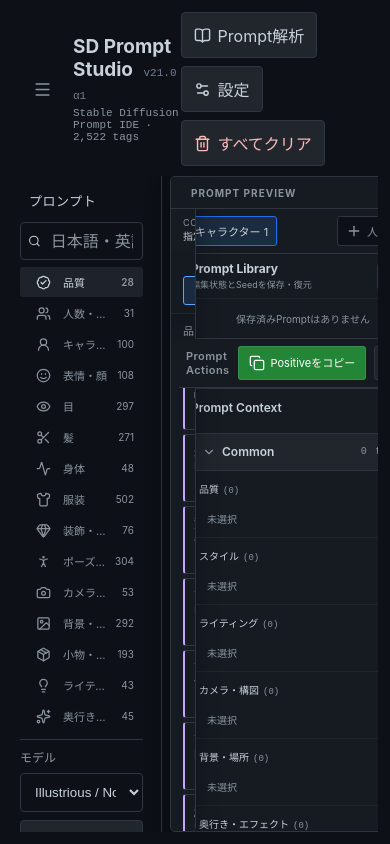
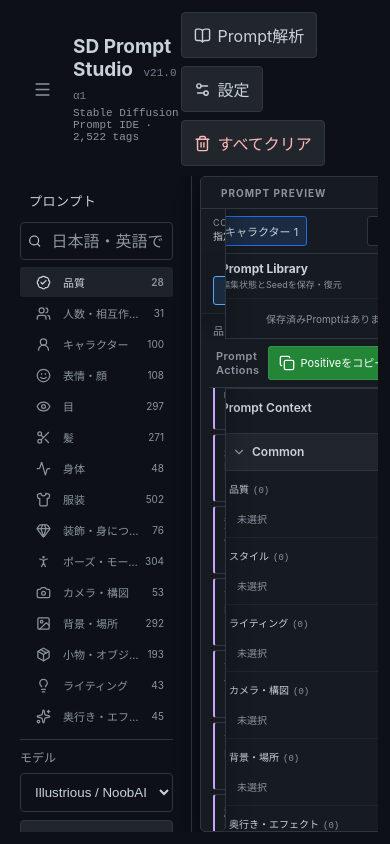
Before and after one commit to whatrune/sd-prompt-studio, a React (Vite) app: page / in a window 390 px wide. Built offline with nearby package versions, Linux system fonts and the light colour scheme; the HTML template or start-up script is replaced by a standard one.

Commit message:
Preserve expanded navigation labels

```diff
--- a/src/styles.css
+++ b/src/styles.css
@@ -1160,3 +1160,9 @@ body,
 .navigation-shell.collapsed .navigation-flyout .navigation-item {
   grid-template-columns: var(--nav-icon-slot) minmax(0, 1fr) auto;
 }
+
+@media (max-width: 1250px) {
+  .workspace:not(.navigation-collapsed) {
+    grid-template-columns: minmax(180px, .6fr) minmax(0, 1.35fr) minmax(260px, 1fr);
+  }
+}
```
